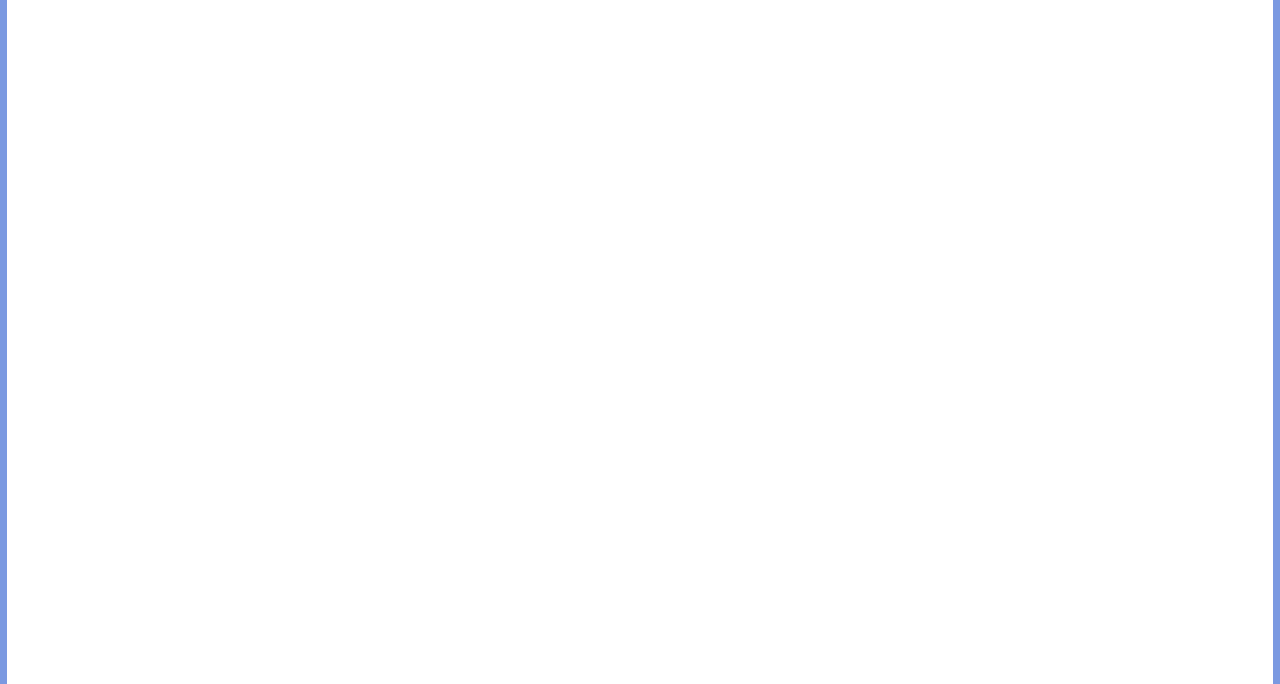
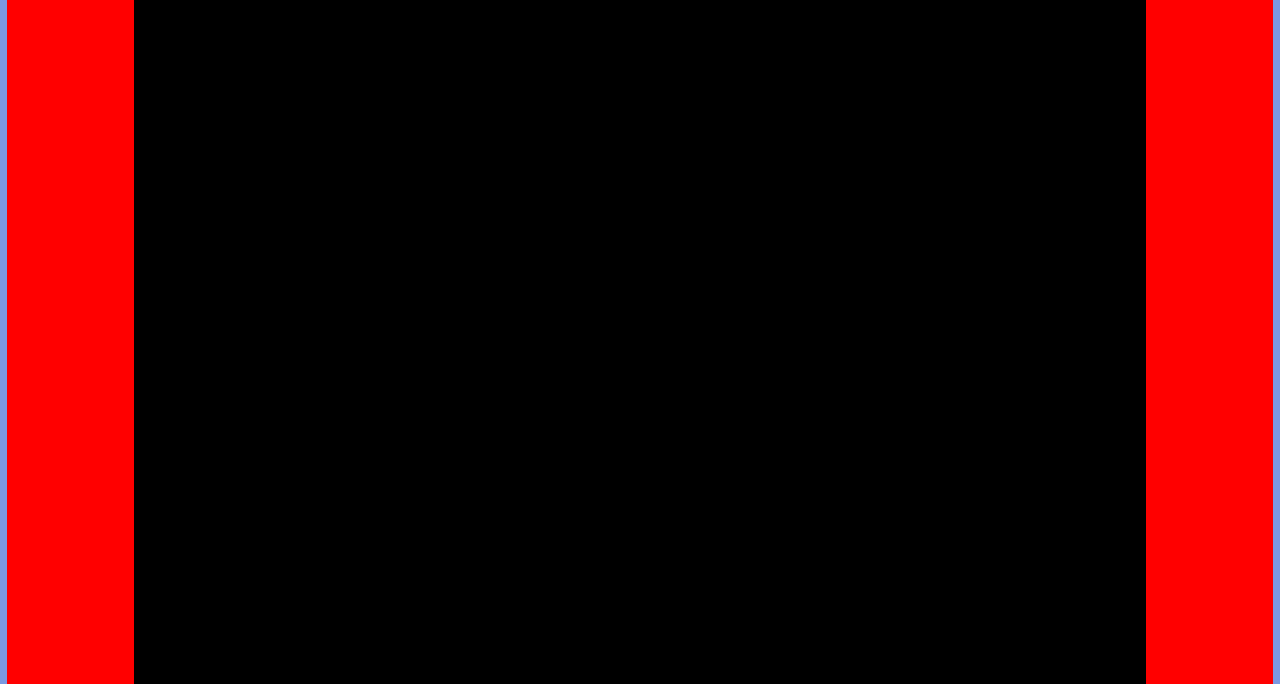
Before and after one commit to foxlvr1024/foxlvr1024.github.io, a plain HTML site: page pages/myprojects.html in a window 1280 px wide. Shown: the part 73-757 px from the top of the page. Drawn offline with Linux system fonts and the light colour scheme.

Commit message:
Add places for buttons and cards

```diff
--- a/pages/myprojects.html
+++ b/pages/myprojects.html
@@ -5,6 +5,7 @@
     <meta name="viewport" content="width=device-width, initial-scale=1.0">
     <title>foxlvr1024</title>
     <link rel="stylesheet" href="../styles.css">
+    <link rel="stylesheet" href="../styles/gamemenu.css">
     <link rel="icon" type="image/x-icon" href="../pics/My Computer.ico">
 
 
@@ -48,7 +49,17 @@
         </article>
 
         <article class="middle">
+            <div class="background">
+                <div class="buttonplace">
 
+                </div>
+                <div id="cards">
+
+                </div>
+                <div class="buttonplace">
+
+                </div>
+            </div>
         </article>
 
 
--- /dev/null
+++ b/styles/gamemenu.css
@@ -0,0 +1,17 @@
+div.background{
+    display: inline-flex;
+    flex:1;
+    background-color: black;
+
+
+
+}
+
+div.buttonplace{
+    width: 10%;
+    background-color: red;
+}
+
+#cards{
+    flex:1;
+}
```
